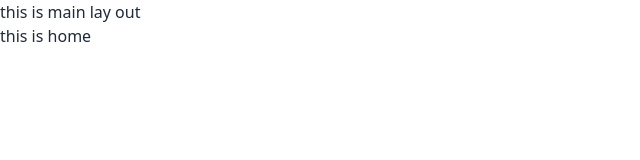
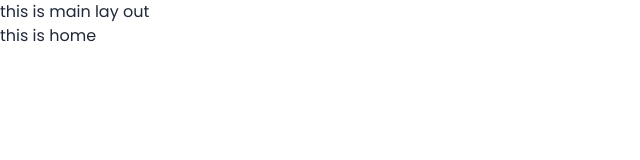
Before and after one commit to fayshal-bin-amir-002/assignment-9-second-home, a React (Vite) app: page / in a window 1280 px wide. Shown: the top 160 px of the page, without its empty margins (0-640 px from the left). Built offline with nearby package versions, Linux system fonts and the light colour scheme.

Commit message:
added font family

```diff
--- a/src/index.css
+++ b/src/index.css
@@ -1,3 +1,5 @@
+@import url('https://fonts.googleapis.com/css2?family=Poppins:ital,wght@0,100;0,200;0,300;0,400;0,500;0,600;0,700;0,800;0,900;1,100;1,200;1,300;1,400;1,500;1,600;1,700;1,800;1,900&display=swap');
+
 @tailwind base;
 @tailwind components;
 @tailwind utilities;
--- a/src/pages/MainLayout.jsx
+++ b/src/pages/MainLayout.jsx
@@ -2,7 +2,7 @@
 
 const MainLayout = () => {
     return (
-        <div>
+        <div className="font-poppins">
             <p>this is main lay out</p>
             <Outlet></Outlet>
         </div>
--- a/tailwind.config.js
+++ b/tailwind.config.js
@@ -5,7 +5,11 @@
     "./src/**/*.{js,ts,jsx,tsx}",
   ],
   theme: {
-    extend: {},
+    extend: {
+      fontFamily: {
+        poppins: '"Poppins", sans-serif'
+      }
+    },
   },
   plugins: [require("daisyui")],
 }
```
